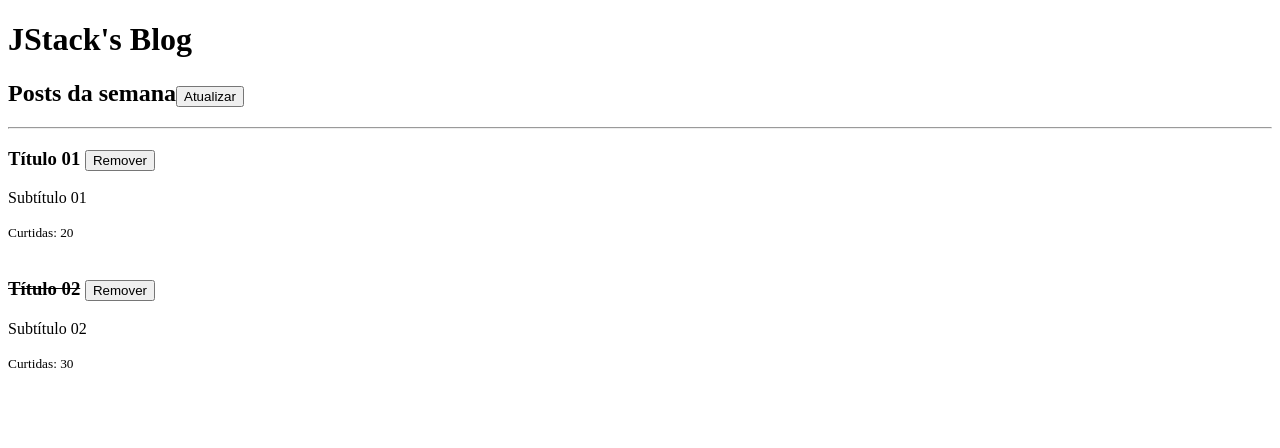
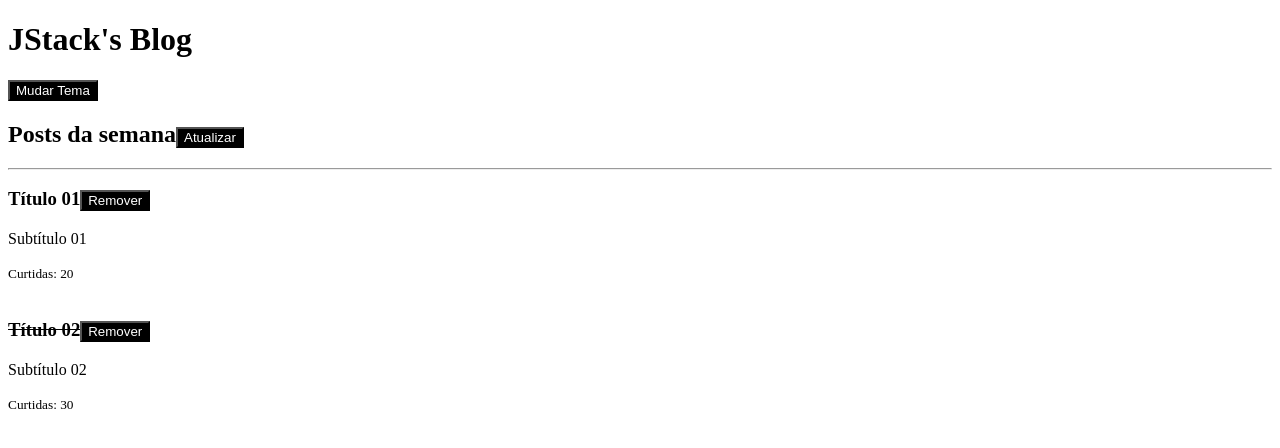
Before and after one commit to matheus-alpe/react-fundamentals, a React app: page / in a window 1280 px wide. Shown: the top 448 px of the page. Built offline with nearby package versions, Linux system fonts and the light colour scheme.

Commit message:
feat: context API

```diff
--- a/src/App.js
+++ b/src/App.js
@@ -1,9 +1,11 @@
-import React, { useState } from 'react'
+import React, { useState, createContext } from 'react'
 
-import { Header, Post } from './components'
+import { ThemeProvider } from './contexts'
+import { Header, Post, Button } from './components'
 
 
 function App() {
+
   const [posts, setPosts] = useState([
     {
       id: Date.now(),
@@ -40,11 +42,14 @@ function App() {
   }
 
   return (
-    <>
-      <Header title="JStack's Blog">
+    <ThemeProvider>
+      <Header
+        title="JStack's Blog"
+
+      >
         <h2>
           Posts da semana
-          <button onClick={handleRefresh}>Atualizar</button>
+          <Button onClick={handleRefresh}>Atualizar</Button>
         </h2>
       </Header>
 
@@ -56,7 +61,7 @@ function App() {
         />
       ))}
 
-    </>
+    </ThemeProvider>
   )
 }
 
--- /dev/null
+++ b/src/components/Button.js
@@ -0,0 +1,25 @@
+import React, { useContext } from "react"
+import PropTypes from 'prop-types'
+
+import { ThemeContext } from '../contexts'
+
+export function Button(props) {
+  const { theme } = useContext(ThemeContext);
+
+  return (
+    <button
+      onClick={props.onClick}
+      style={{
+        color: theme === 'dark' ? '#FFF' : '#000',
+        background: theme === 'dark' ? '#000' : '#FFF'
+       }}
+    >
+      {props.children}
+    </button>
+  )
+}
+
+Button.propTypes = {
+  children: PropTypes.node.isRequired,
+  onClick: PropTypes.func.isRequired
+}
--- a/src/components/Header.js
+++ b/src/components/Header.js
@@ -1,10 +1,16 @@
-import React from "react"
+import React, { useContext } from "react"
 import PropTypes from 'prop-types'
 
+import { ThemeContext } from '../contexts'
+import { Button } from "./"
+
 export function Header(props) {
+  const { onToggleTheme } = useContext(ThemeContext)
+
   return (
     <>
       <h1>{props.title}</h1>
+      <Button onClick={onToggleTheme}>Mudar Tema</Button>
       {props.children}
 
       <hr />
--- a/src/components/Post.js
+++ b/src/components/Post.js
@@ -1,13 +1,19 @@
 import React from "react"
 import PropTypes from 'prop-types'
+import { PostHeader } from "./"
 
 export function Post({ post = {}, likes, onRemove }) {
   return (
     <>
       <article>
-        <h3>
-          {post.read ? <s>{post.title}</s> : post.title} <button onClick={() => onRemove(post.id)}>Remover</button>
-        </h3>
+        <PostHeader
+          onRemove={onRemove}
+          post={{
+            id: post.id,
+            title: post.title,
+            read: post.read
+          }}
+        />
         <p>{post.subtitle}</p>
         <small>Curtidas: {post.likes}</small>
       </article>
--- /dev/null
+++ b/src/components/PostHeader.js
@@ -0,0 +1,23 @@
+import React from "react"
+import PropTypes from 'prop-types'
+import { Button } from "./Button"
+
+
+export function PostHeader({ post,  onRemove }) {
+  return (
+    <h3>
+      {post.read ? <s>{post.title}</s> : post.title}
+      <Button onClick={() => onRemove(post.id)}>
+        Remover
+      </Button>
+    </h3>
+  )
+}
+
+PostHeader.propTypes = {
+  onRemove: PropTypes.func.isRequired,
+  post: PropTypes.shape({
+    title: PropTypes.string.isRequired,
+    read: PropTypes.bool.isRequired,
+  }).isRequired,
+}
--- a/src/components/index.js
+++ b/src/components/index.js
@@ -1,2 +1,4 @@
 export * from './Header'
 export * from './Post'
+export * from './PostHeader'
+export * from './Button'
--- /dev/null
+++ b/src/contexts/ThemeContext.js
@@ -0,0 +1,28 @@
+import React, { useState, createContext } from 'react'
+import PropTypes from 'prop-types'
+
+export const ThemeContext = createContext()
+
+export function ThemeProvider(props) {
+
+  const [theme, setTheme] = useState('dark')
+
+  function handleToggleTheme() {
+    setTheme((prevThemeState) => prevThemeState === 'dark' ? 'light' : 'dark')
+  }
+
+  return (
+    <ThemeContext.Provider
+      value={{
+        theme,
+        onToggleTheme: handleToggleTheme,
+      }}
+    >
+      {props.children}
+    </ThemeContext.Provider>
+  )
+}
+
+ThemeProvider.propTypes = {
+  children: PropTypes.node.isRequired,
+}
--- /dev/null
+++ b/src/contexts/index.js
@@ -0,0 +1 @@
+export * from './ThemeContext'
```
